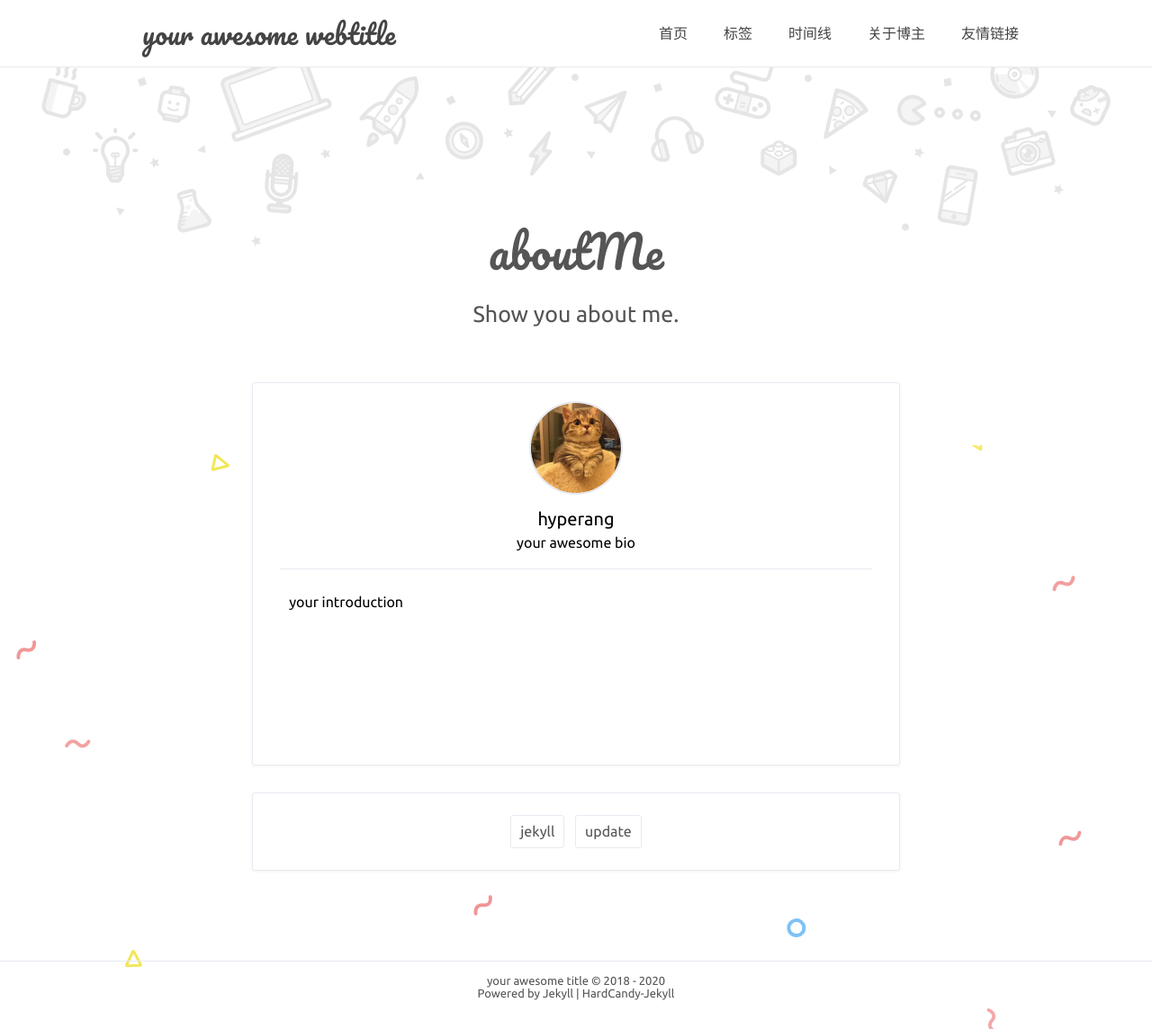
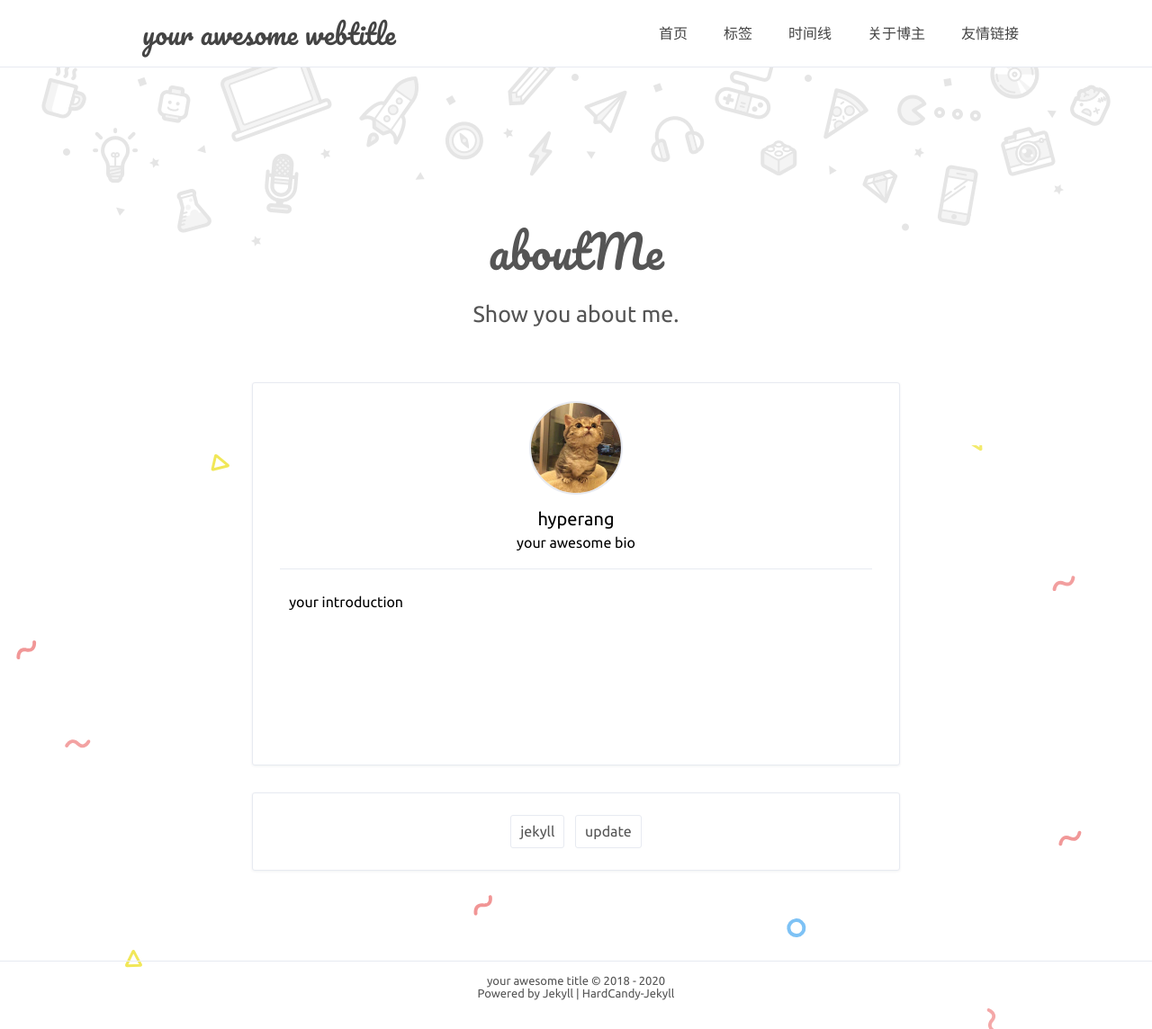
Before and after one commit to hyperang/hyperang.github.io, a Jekyll site: the page built from about.html, in a window 1280 px wide. Shown: the whole page at 90% size. Built offline with Jekyll 4.4.1, drawn with Linux system fonts in a browser that asks for light colours; comment, search, counter and statistics services are not loaded.

Commit message:
change portraits

```diff
--- a/_config.yml
+++ b/_config.yml
@@ -20,7 +20,7 @@ webtitle: 'your awesome webtitle'
 bio: 'your awesome bio'
 about: true
 aboutyou: 'your introduction'
-portraits: '/assets/profile.jpeg' # your portraits image file path
+portraits: '/assets/cat.jpg' # your portraits image file path
 
 # SNS
 SNS: true
```
